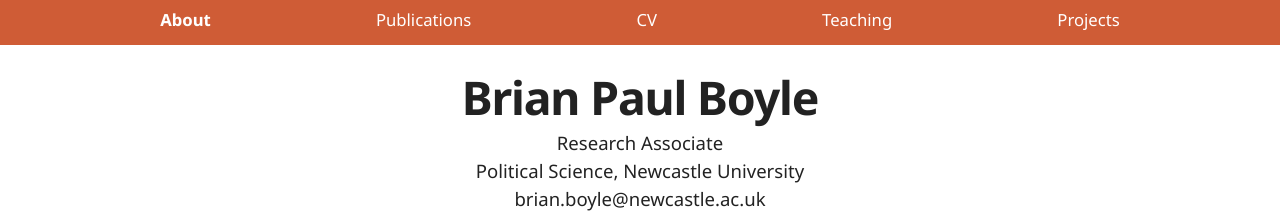
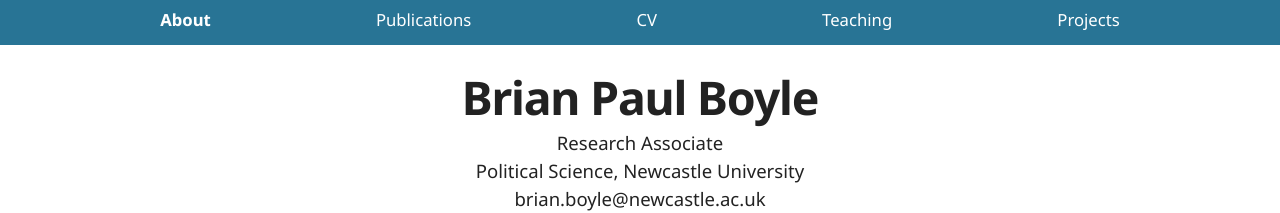
Before and after one commit to bpboyle/website_bpb, a plain HTML site: page index.html in a window 1280 px wide. Shown: the top 213 px of the page. Drawn offline with Linux system fonts and the light colour scheme; some icons are missing.

Commit message:
Update main.css

```diff
--- a/main.css
+++ b/main.css
@@ -140,7 +140,7 @@ h1>a:hover {
 }
 
 #footer a:hover, #contentpane a:hover {
-    color: #4A6670;
+    color: #81D8CF;
 }
 
 hr {
@@ -193,8 +193,8 @@ table ol {
 
 .nav {
     width: 100%;
-    background-color: #CF5C36;
-    border-color:     #CF5C36;
+    background-color: #287495;
+    border-color:     #287495;
     color: #222222;
     margin-top: -13px;
     margin-left: -8px;
```
